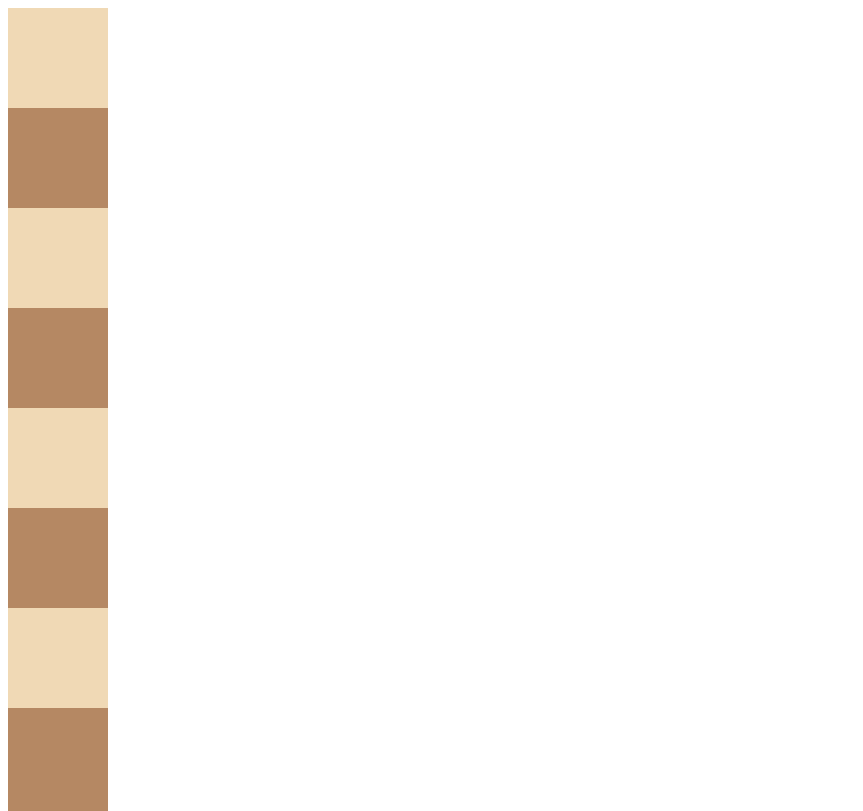
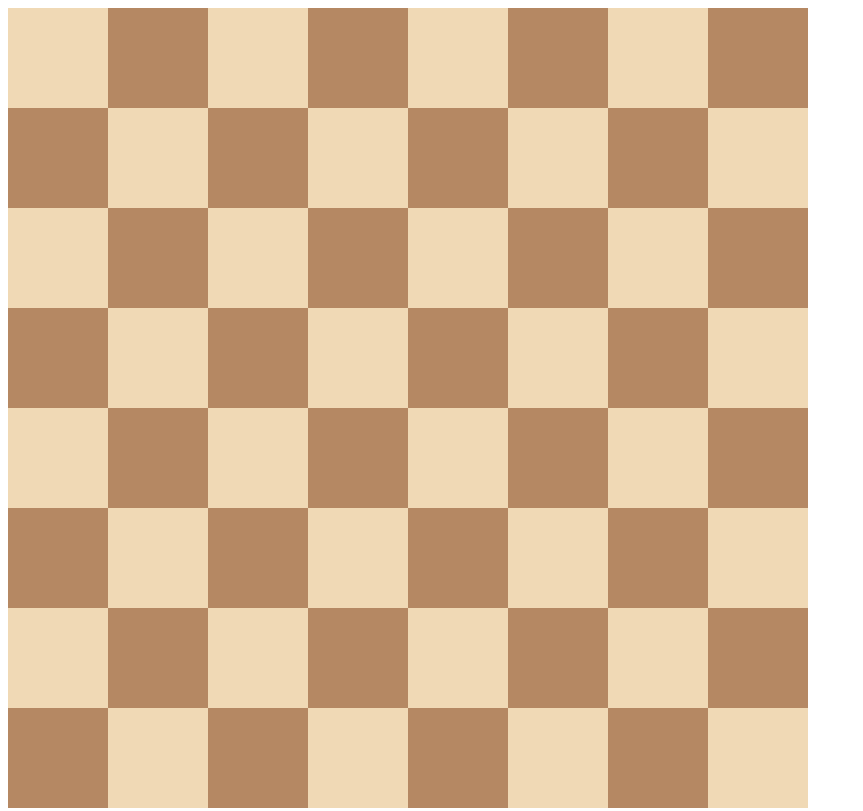
Before and after one commit to HiFiveJazz/Web-Development, a plain HTML site: page 10.0 Display Grid/index.html in a window 1280 px wide. Shown: the top 811 px of the page, without its empty margins (0-863 px from the left). Drawn offline with Linux system fonts and the light colour scheme.

Commit message:
Fixed Weird Issue

```diff
--- a/10.0 Display Grid/index.html
+++ b/10.0 Display Grid/index.html
@@ -7,12 +7,13 @@
     /* Write your code here */
     /* Each square should be 100px by 100px */
     /* My colours for white: #f0d9b5, black: #b58863 */
-.container {
-  width: 800px;
-  display: grid;
-  grid-template-columns: 1fr 1fr 1fr 1fr 1fr 1f 1fr 1fr;
-  grid-template-rows: 1fr 1fr 1fr 1fr 1fr 1fr 1fr 1fr;
-}
+    .container {
+      display: grid;
+      width: 800px;
+      grid-template-columns: 1fr 1fr 1fr 1fr 1fr 1fr 1fr 1fr;
+      grid-template-rows: 1fr 1fr 1fr 1fr 1fr 1fr 1fr 1fr;
+
+    }
 .white {
   height: 100px;
   width: 100px;
```
